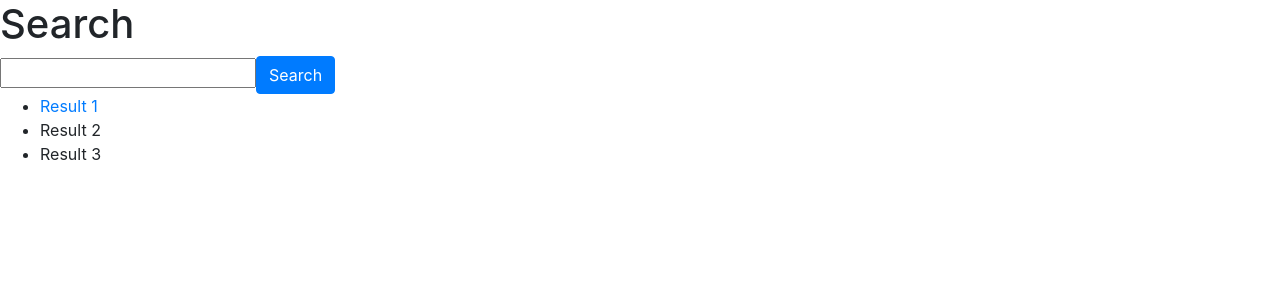
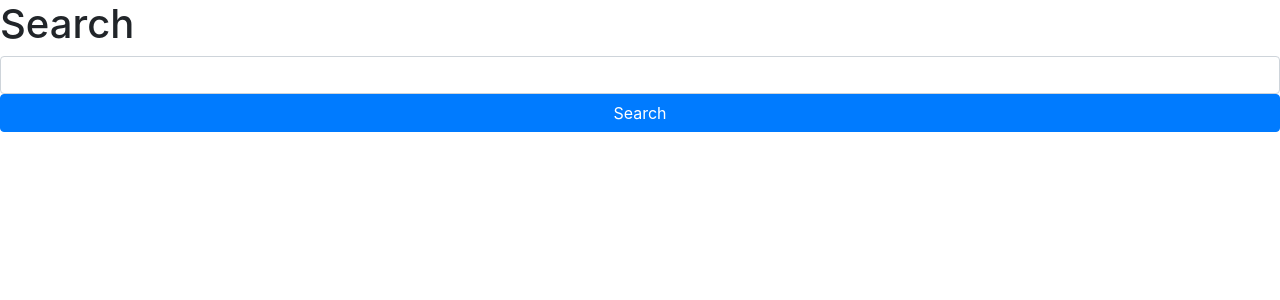
Before and after one commit to aliu19/wbdv-sp21-bookify, a React (Create React App) app: page /search in a window 1280 px wide. Shown: the top 300 px of the page. Built offline with nearby package versions, Linux system fonts and the light colour scheme.

Commit message:
google book get books from api search

```diff
--- a/package.json
+++ b/package.json
@@ -10,7 +10,9 @@
     "bootstrap": "^4.6.0",
     "react": "^17.0.2",
     "react-dom": "^17.0.2",
+    "react-redux": "^7.2.4",
     "react-scripts": "4.0.3",
+    "redux": "^4.1.0",
     "web-vitals": "^1.1.1"
   },
   "scripts": {
--- a/src/App.js
+++ b/src/App.js
@@ -10,10 +10,10 @@ function App() {
         <Route path={["/"]} exact={true}>
           <Home/>
         </Route>
-        <Route path={["/search", "/search/:track"]} exact={true}>
+        <Route path={["/search", "/search/:title"]} exact={true}>
           <Search/>
         </Route>
-        <Route path={["/details/:trackId"]} exact={true}>
+        <Route path={["/details/:bookId"]} exact={true}>
           <Details/>
         </Route>
       </BrowserRouter>
--- a/src/components/home.js
+++ b/src/components/home.js
@@ -1,3 +1,5 @@
+import {Link} from "react-router-dom";
+
 const Home = () => {
   return (
       <div>
--- a/src/components/search/search.js
+++ b/src/components/search/search.js
@@ -1,31 +1,37 @@
-import React from "react";
-import songService from "../../services/song-service"
+import React, {useEffect, useState} from "react";
+import bookService from "../../services/book-service"
 import {Link, useParams} from "react-router-dom";
 
 const Search = () => {
 
-  const {track} = useParams()
+  const {title} = useParams()
+  const [results, setResults] = useState({items: []})
+
+  useEffect(() => {
+    if(title) {
+      bookService.findBookByTitle(title)
+      .then(result => setResults(result))
+    }
+  }, [])
 
   return(
       <div>
         <h1>Search</h1>
-        <input value={track}/>
-        <button className="btn btn-primary"
-                onClick={() => songService.findSongByTitle("4ever")}>
+        <input className="form-control" value={title}/>
+        <button className="btn btn-primary btn-block"
+                onClick={() => bookService.findBookByTitle("harry potter")}>
           Search
         </button>
-        <ul>
-          <li>
-            <Link to="/details/123">
-              Result 1
-            </Link>
-          </li>
-          <li>
-            Result 2
-          </li>
-          <li>
-            Result 3
-          </li>
+        <ul className="list-group">
+          {
+            results.items.map(book =>
+                <li className="list-group-item" key={book.id}>
+                  <Link to={`/details/${book.id}`}>
+                    {book.volumeInfo.title}
+                  </Link>
+                </li>
+            )
+          }
         </ul>
       </div>
   )
--- /dev/null
+++ b/src/services/book-service.js
@@ -0,0 +1,11 @@
+const GOOGLE_URL = "https://www.googleapis.com/books/v1/volumes?q="
+const API_KEY = "AIzaSyDTkaO7F0Tp-CC7OgXjo88viYwUPKFvRWA"
+
+export const findBookByTitle = (title) => {
+  return fetch(`${GOOGLE_URL}${title}&key=${API_KEY}`)
+  .then(response => response.json())
+}
+
+export default {
+  findBookByTitle
+}
--- a/src/services/song-service.js
+++ /dev/null
@@ -1,20 +0,0 @@
-const findSpotifyToken = () => {
-  return fetch("http://localhost:4000/spotify/token")
-  .then(response => response.text())
-}
-
-export const findSongByTitle = (title) => {
-  return findSpotifyToken()
-  .then(token => {
-    return fetch(`https://api.spotify.com/v1/search?q=${title}&type=track&market=US&limit=1`, {
-      headers: {
-        'Authorization': "Bearer " + token.toString()
-      }
-    })
-    .then(response => response.json())
-  })
-}
-
-export default {
-  findSongByTitle
-}
```
Also changed, not shown: 1 other file (tests, documents, lock files or other folders).
